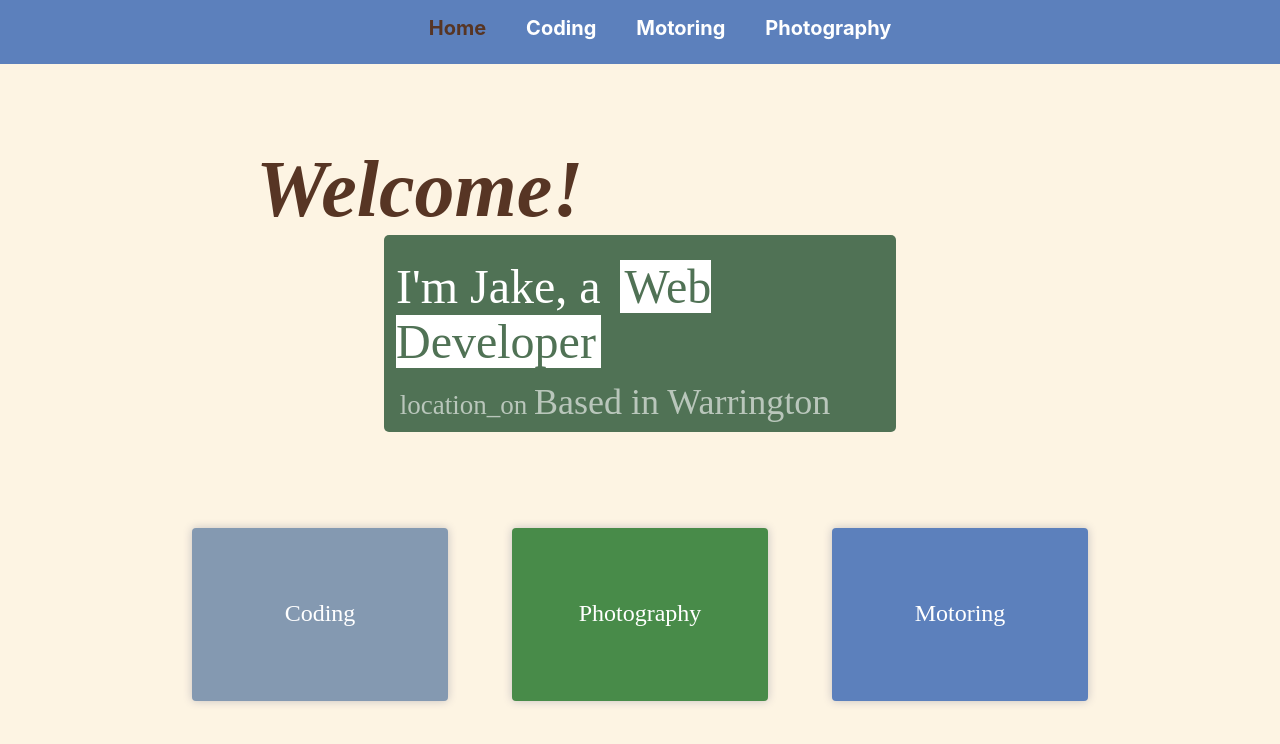
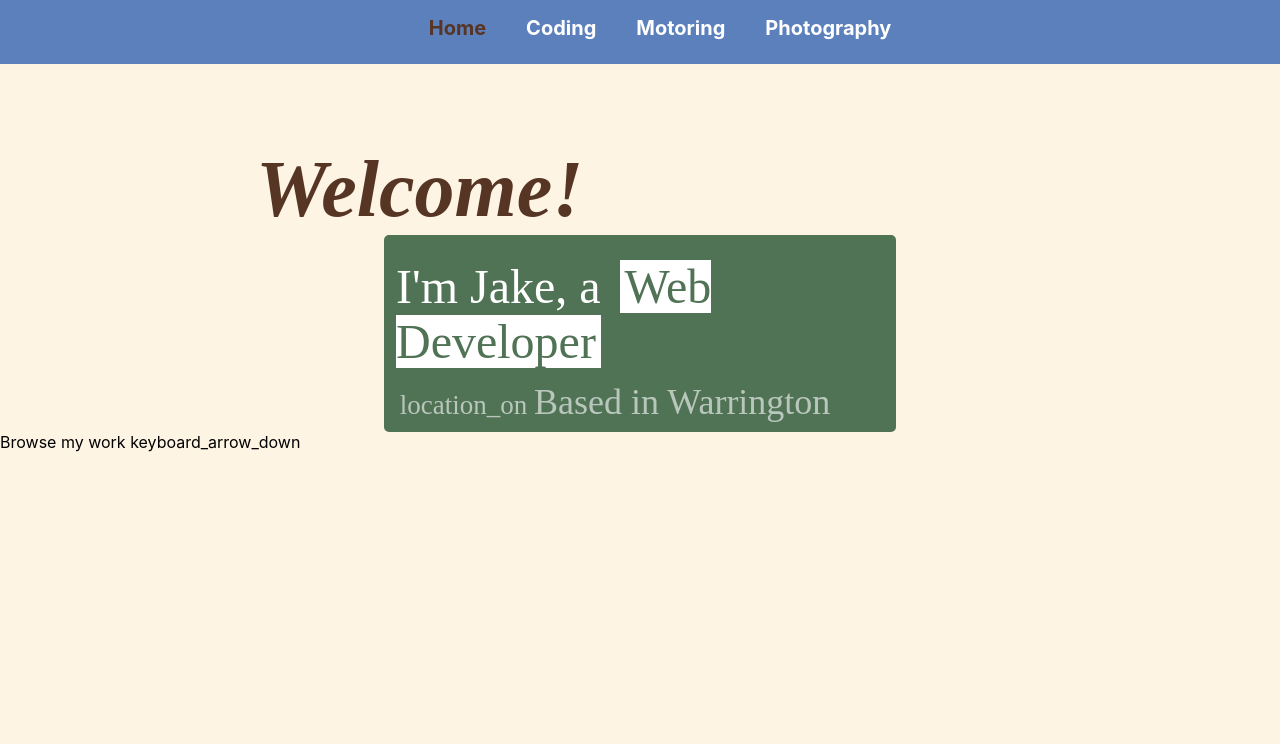
Before and after one commit to siskiuslide/personal-site, a React (Create React App) app: page /home in a window 1280 px wide. Shown: the top 744 px of the page. Built offline with nearby package versions, Linux system fonts and the light colour scheme.

Commit message:
added browse section to homepage

```diff
--- a/src/home/home.jsx
+++ b/src/home/home.jsx
@@ -1,10 +1,23 @@
 import React, { useState, useEffect } from "react";
+import { Link } from "react-router-dom";
 import "./home.css";
 import Card from "../components/Card";
 
 const Home = function () {
-  const { noun, setNoun } = useState(["Web Developer", "Photographer", "Motor Enthusiast"]);
+  const [noun, setNoun] = useState(["Web Developer", "Photographer", "Motor Enthusiast"]);
+  const [arrowIcon, setArrowIcon] = useState("keyboard_arrow_down");
+  const [showCards, setShowCards] = useState(false);
 
+  const arrowHandler = function () {
+    if (arrowIcon === "keyboard_arrow_down") {
+      setArrowIcon("keyboard_arrow_up");
+      setShowCards(false);
+      return;
+    } else {
+      setArrowIcon("keyboard_arrow_down");
+      setShowCards(true);
+    }
+  };
   return (
     <>
       <div className="welcome">Welcome!</div>
@@ -19,11 +32,18 @@ const Home = function () {
           Based in Warrington
         </p>
       </div>
-      <div className="cardFlex">
-        <Card title="Coding" desc="View my projects" background="shadowblue"></Card>
-        <Card title="Photography" desc="Browse galleries" background="middlegreen"></Card>
-        <Card title="Motoring" desc="Look at my motoring updates" background="glaucousblue"></Card>
+      <div className="browse" onClick={arrowHandler}>
+        Browse my work <span className="material-icons">{arrowIcon}</span>
       </div>
+      {showCards == true ? (
+        <div className="cardFlex">
+          <Card title="Coding" desc="View my projects" dest="/coding" background="shadowblue"></Card>
+          <Card title="Photography" desc="Browse galleries" dest="/Photography" background="middlegreen"></Card>
+          <Card title="Motoring" desc="Look at my motoring updates" dest="/Motoring" background="glaucousblue"></Card>
+        </div>
+      ) : (
+        ""
+      )}
     </>
   );
 };
```
